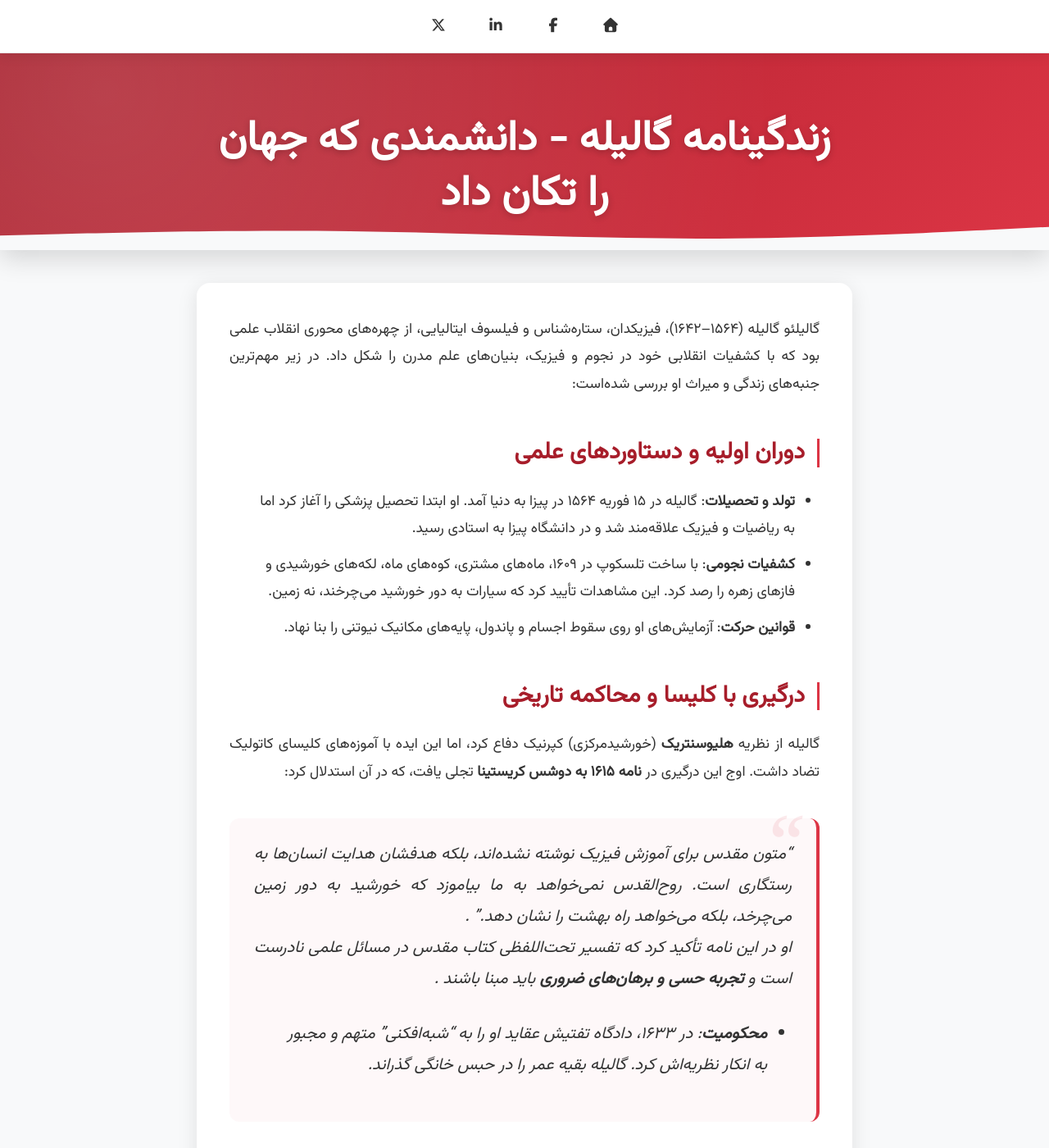
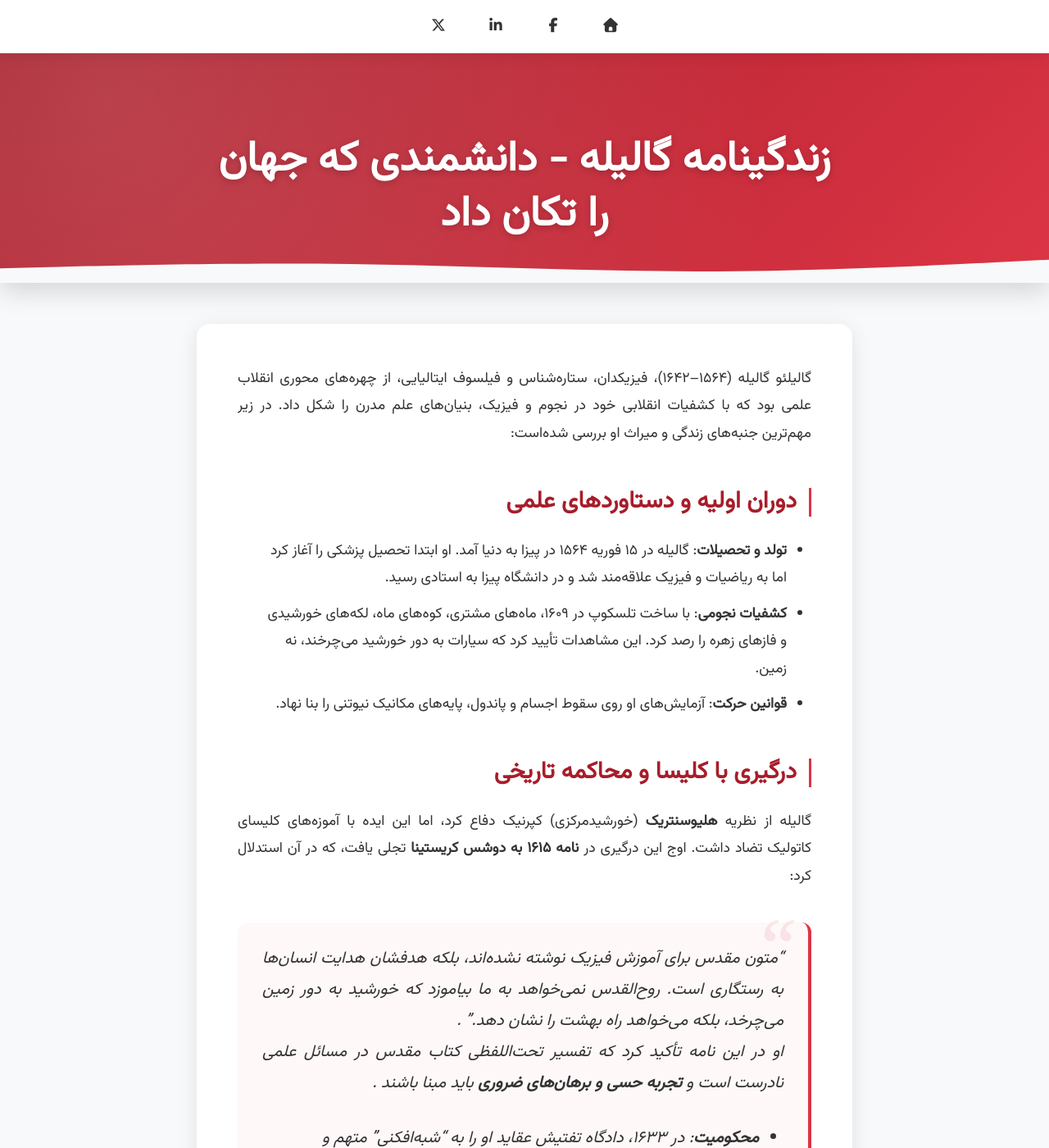
Before and after one commit to darkblog/darkblog.github.io, a Jekyll site: the page built from _posts/2025-7-5-68.md, in a window 1280 px wide and 1400 px high. Shown: the whole window at 82% size. Built offline with Jekyll 4.4.1, drawn with Linux system fonts in a browser that asks for light colours; nearby versions of some CDN libraries.

Commit message:
Update post.html

```diff
--- a/_layouts/post.html
+++ b/_layouts/post.html
@@ -103,7 +103,7 @@
             --light-bg: #f8f9fa;
             --card-bg: #ffffff;
             --border-color: #e9ecef;
-            --header-height: 240px;
+            --header-height: 280px;
         }
 
         body {
@@ -185,8 +185,8 @@
             height: var(--header-height);
             position: relative;
             overflow: hidden;
-            padding-top: 40px;
-            margin-bottom: 40px;
+            padding-top: 50px;
+            margin-bottom: 50px;
             display: flex;
             flex-direction: column;
             align-items: center;
@@ -237,18 +237,18 @@
             color: white;
             line-height: 1.3;
             margin: 0;
-            padding: 20px 0;
+            padding: 30px 0;
         }
 
         .post-container {
             max-width: 800px;
-            margin: 0 auto 50px;
+            margin: 0 auto 60px;
             background-color: var(--card-bg);
             border-radius: 16px;
             box-shadow: 0 5px 25px rgba(0, 0, 0, 0.1);
             overflow: hidden;
             position: relative;
-            padding: 40px;
+            padding: 50px;
             z-index: 10;
         }
 
@@ -383,7 +383,7 @@
 
         .blog-button-container {
             max-width: 800px;
-            margin: 40px auto;
+            margin: 50px auto;
             padding: 0 15px;
             text-align: center;
         }
@@ -421,18 +421,19 @@
             }
 
             .modern-header {
-                height: 200px;
-                padding-top: 30px;
-                margin-bottom: 30px;
+                height: 220px;
+                padding-top: 40px;
+                margin-bottom: 40px;
             }
 
             .post-title {
                 font-size: 2.5rem;
-                padding: 15px 0;
+                padding: 20px 0;
             }
 
             .post-container {
-                padding: 30px;
+                padding: 35px;
+                margin-bottom: 50px;
             }
 
             .post-content h2 {
@@ -463,13 +464,14 @@
 
         @media (max-width: 576px) {
             .modern-header {
-                height: 180px;
-                padding-top: 25px;
-                margin-bottom: 25px;
+                height: 200px;
+                padding-top: 35px;
+                margin-bottom: 35px;
             }
 
             .post-container {
-                padding: 25px 20px;
+                padding: 30px 25px;
+                margin-bottom: 40px;
             }
 
             .post-content {
@@ -478,7 +480,7 @@
 
             .post-title {
                 font-size: 2rem;
-                padding: 10px 0;
+                padding: 15px 0;
             }
 
             .post-content blockquote {
```
